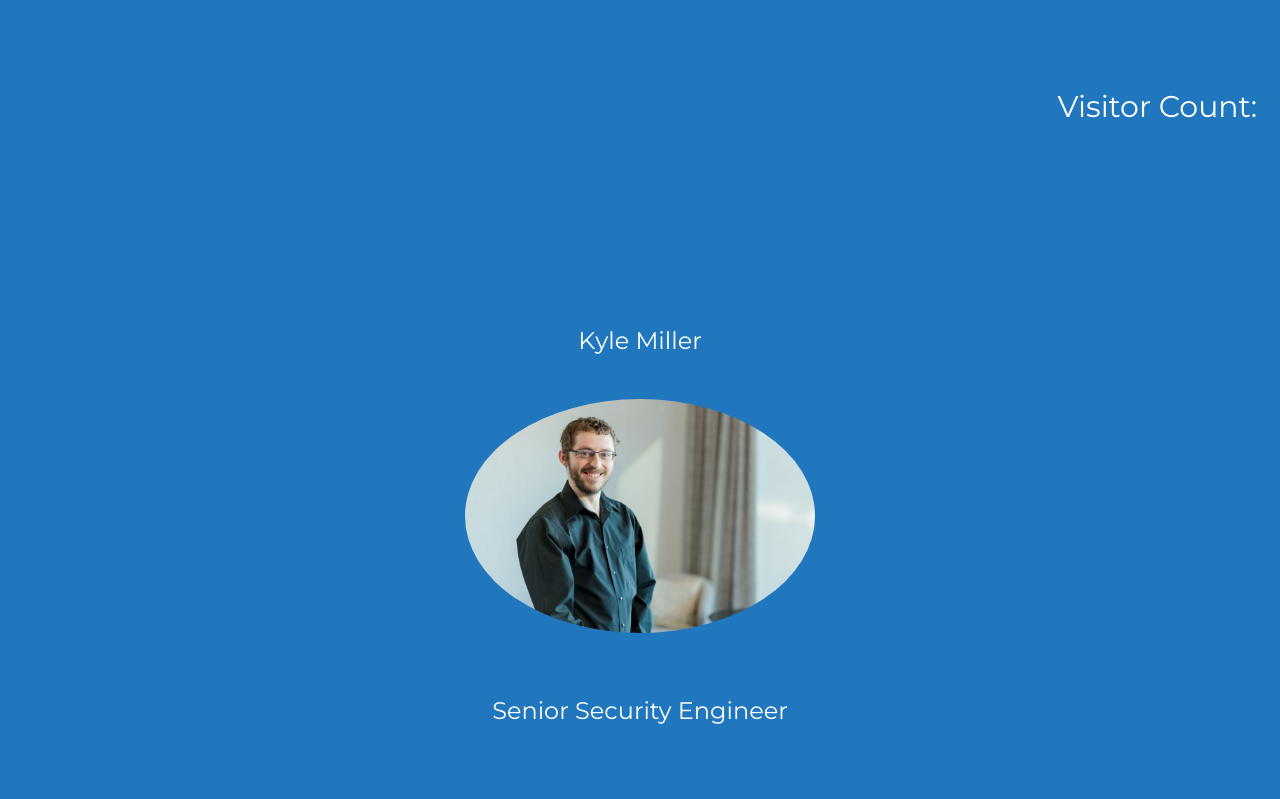
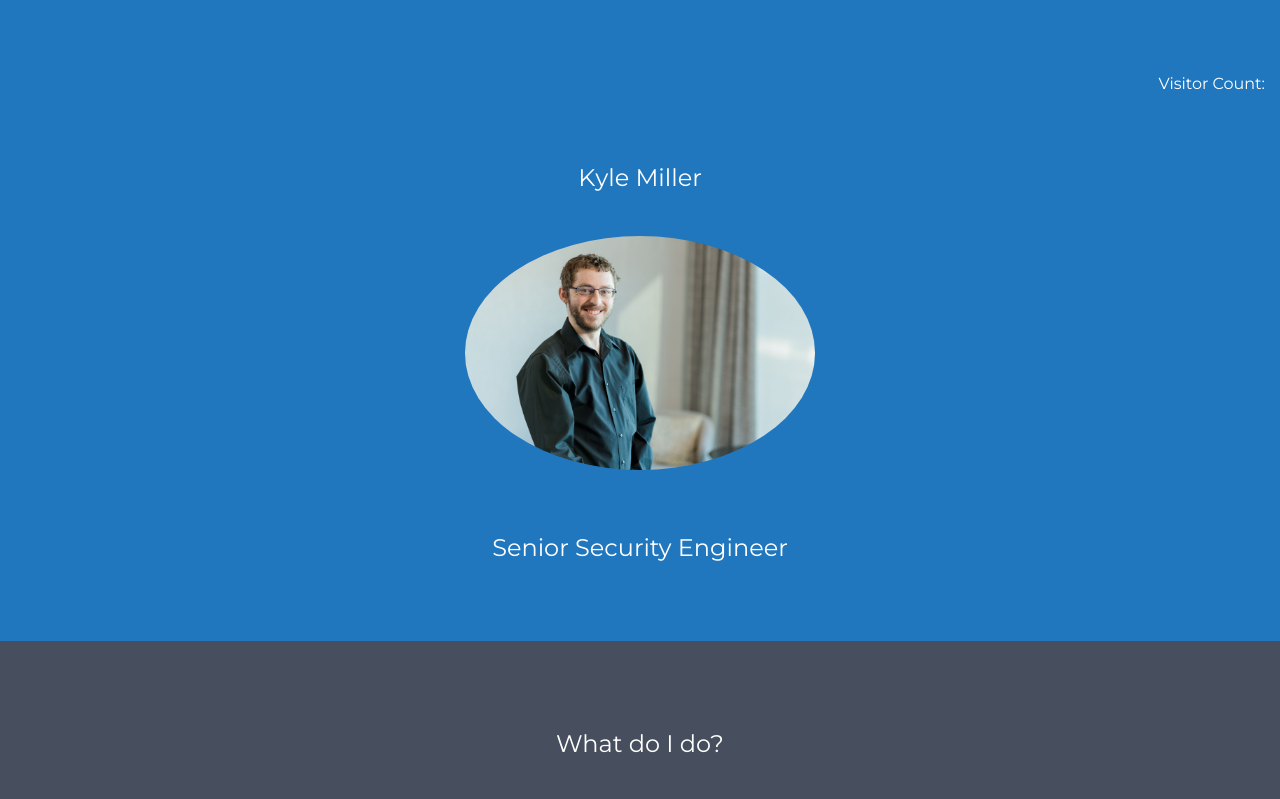
Before and after one commit to kmiller4/WebFrontEnd, a plain HTML site: page index.html in a window 1280 px wide. Shown: the top 799 px of the page. Drawn offline with nearby package versions, Linux system fonts and the light colour scheme; no server answers.

Commit message:
formatting

```diff
--- a/index.html
+++ b/index.html
@@ -57,14 +57,11 @@
 </head>
 <body>
 
-<div id="put-request" class="container-fluid bg-1 text-right">
-  <h2 class="margin" id="visitor-count">Visitor Count:
-    <div id="api-request"></div>
-  </h2>
-</div>
-
 <!-- First Container -->
 <div class="container-fluid bg-1 text-center">
+  <p class="text-right" id="visitor-count">Visitor Count:
+    <div id="api-request"></div>
+  </p>
   <h3 class="margin">Kyle Miller</h3>
   <img src="icon.jpg" class="img-responsive img-circle margin" style="display:inline" alt="Kyle" width="350" height="350">
   <h3>Senior Security Engineer</h3>
```
